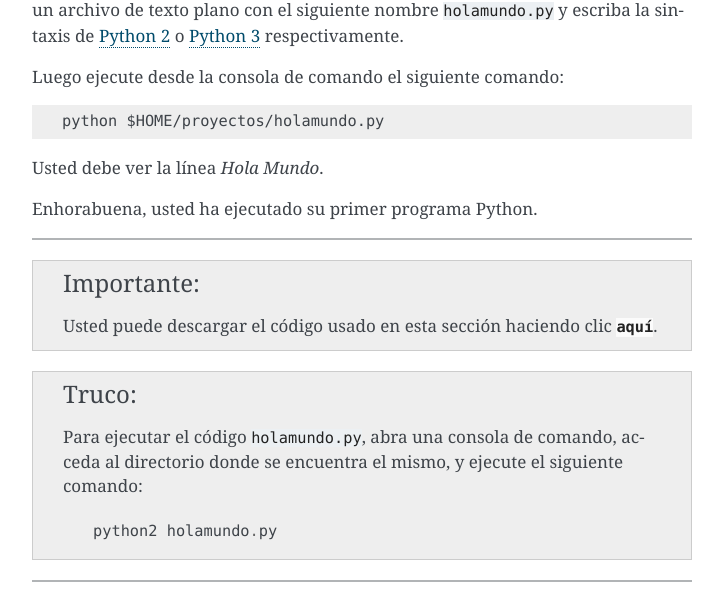
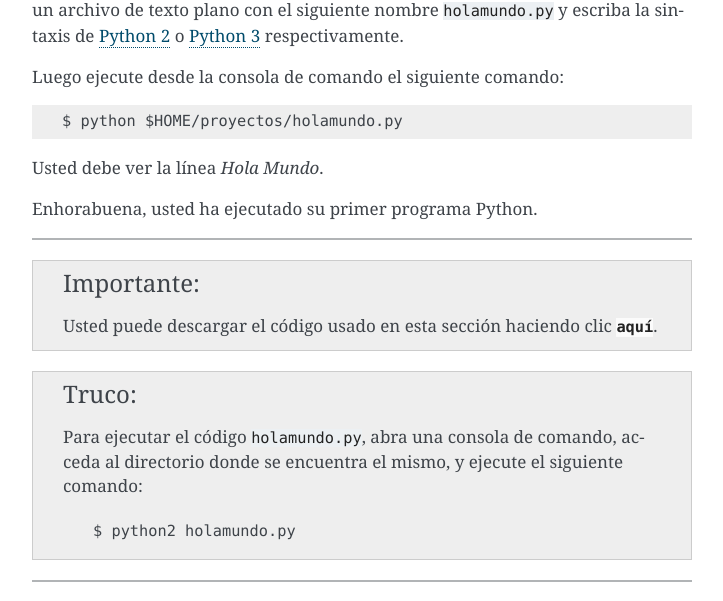
Before and after one commit to macagua/entrenamiento.python_basico, a Sphinx documentation site: the page built from source/leccion1/holamundo.rst, in a window 1280 px wide and 900 px high, scrolled down 2005 px. Shown: the part 148-749 px from the top of the window, without its empty margins (388-1111 px from the left). Built offline with Sphinx 7.4.7, drawn with Linux system fonts in a browser that asks for light colours.

Commit message:
Agregar mejoras al formato de la seccion hola mundo

```diff
--- a/source/leccion1/holamundo.rst
+++ b/source/leccion1/holamundo.rst
@@ -146,7 +146,7 @@ Luego ejecute desde la consola de comando el siguiente comando:
 
 ::
 
-  python $HOME/proyectos/holamundo.py
+    $ python $HOME/proyectos/holamundo.py
 
 Usted debe ver la línea *Hola Mundo*.
 
@@ -162,9 +162,11 @@ Enhorabuena, usted ha ejecutado su primer programa Python.
 .. tip::
     Para ejecutar el código :file:`holamundo.py`, abra una
     consola de comando, acceda al directorio donde se encuentra el mismo,
-    y ejecute el siguiente comando: ::
+    y ejecute el siguiente comando:
 
-        python2 holamundo.py
+    ::
+
+        $ python2 holamundo.py
 
 
 ----
```
